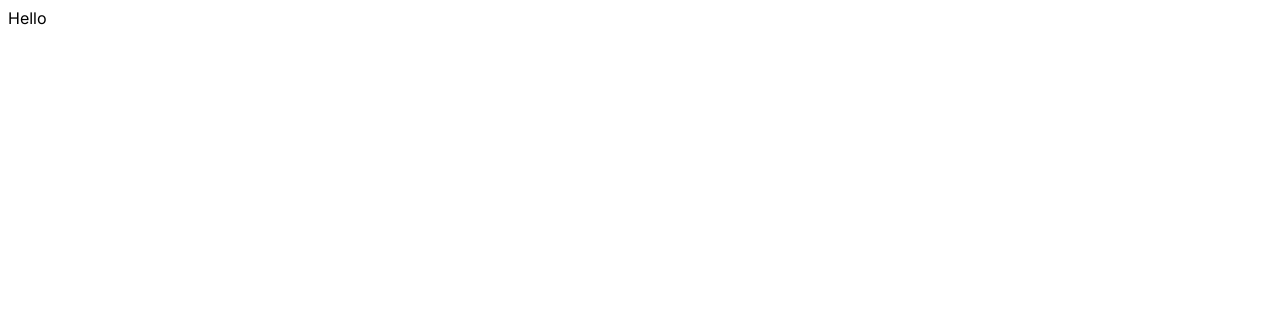
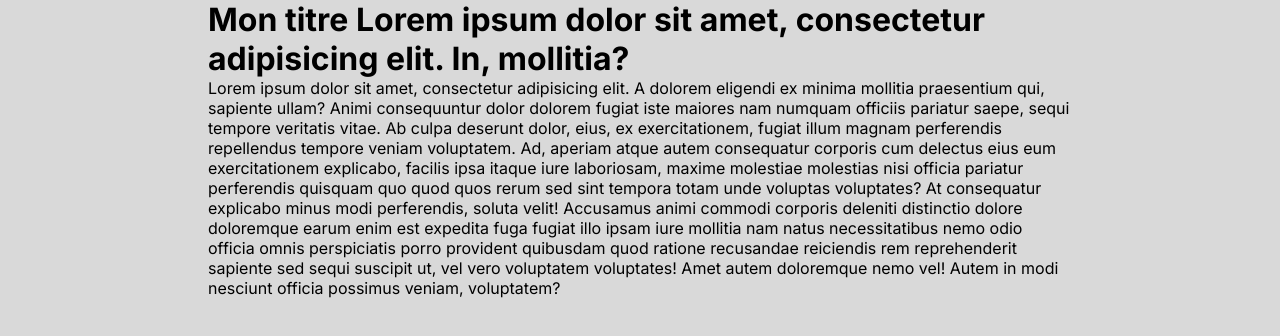
Before and after one commit to AdrienHq/react-blog, a Next.js app: page / in a window 1280 px wide. Shown: the top 336 px of the page. Built offline with nearby package versions, Linux system fonts and the light colour scheme.

Commit message:
feat: base layout

```diff
--- a/src/app/globals.css
+++ b/src/app/globals.css
@@ -0,0 +1,73 @@
+:root {
+    --bg: #D9D9D9;
+    --textcolor: black;
+    --softBg: white;
+    --softTextColor: grey;
+}
+
+* {
+    padding: 0;
+    margin: 0;
+    box-sizing: border-box;
+}
+
+body {
+    max-width: 100vw;
+    overflow-x: hidden;
+}
+
+a {
+    color: inherit;
+    text-decoration: none;
+}
+
+.container {
+    min-height: 100vh;
+    background-color: var(--bg);
+    color: var(--textcolor);
+}
+
+.wrapper {
+    max-width: 1536px;
+    margin-left: auto;
+    margin-right: auto;
+    padding-left: 80px;
+    padding-right: 80px;
+}
+
+@media screen and (max-width: 1536px)  {
+
+    .wrapper{
+        max-width: 1366px;
+    }
+}
+
+@media screen and (max-width: 1280px)  {
+
+    .wrapper{
+        max-width: 1024px;
+    }
+}
+
+@media screen and (max-width: 1024px)  {
+
+    .wrapper{
+        max-width: 768px;
+        padding-left: 40px;
+        padding-right: 40px;
+    }
+}
+
+@media screen and (max-width: 768px)  {
+
+    .wrapper{
+        max-width: 640px;
+    }
+}
+
+@media screen and (max-width: 640px)  {
+
+    .wrapper{
+        max-width: 475px;
+    }
+}
--- a/src/app/layout.js
+++ b/src/app/layout.js
@@ -1,17 +1,23 @@
 import './globals.css'
-import { Inter } from 'next/font/google'
+import {Inter} from 'next/font/google'
 
-const inter = Inter({ subsets: ['latin'] })
+const inter = Inter({subsets: ['latin']})
 
 export const metadata = {
     title: 'Blog App',
     description: 'The best blog app!',
 }
 
-export default function RootLayout({ children }) {
+export default function RootLayout({children}) {
     return (
         <html lang="en">
-      <body className={inter.className}>{children}</body>
+        <body className={inter.className}>
+        <div className="container">
+            <div className="wrapper">
+                {children}
+            </div>
+        </div>
+        </body>
         </html>
     )
 }
--- a/src/app/page.jsx
+++ b/src/app/page.jsx
@@ -1,5 +1,12 @@
 import styles from "./homepage.module.css";
+import Link from "next/link";
 
 export default function Home() {
-  return <div>Hello</div>;
+  return <div>
+    <Link href="/">
+      <h1>Mon titre Lorem ipsum dolor sit amet, consectetur adipisicing elit. In, mollitia?</h1>
+      Lorem ipsum dolor sit amet, consectetur adipisicing elit. A dolorem eligendi ex minima mollitia praesentium qui, sapiente ullam? Animi consequuntur dolor dolorem fugiat iste maiores nam numquam officiis pariatur saepe, sequi tempore veritatis vitae. Ab culpa deserunt dolor, eius, ex exercitationem, fugiat illum magnam perferendis repellendus tempore veniam voluptatem. Ad, aperiam atque autem consequatur corporis cum delectus eius eum exercitationem explicabo, facilis ipsa itaque iure laboriosam, maxime molestiae molestias nisi officia pariatur perferendis quisquam quo quod quos rerum sed sint tempora totam unde voluptas voluptates? At consequatur explicabo minus modi perferendis, soluta velit! Accusamus animi commodi corporis deleniti distinctio dolore doloremque earum enim est expedita fuga fugiat illo ipsam iure mollitia nam natus necessitatibus nemo odio officia omnis perspiciatis porro provident quibusdam quod ratione recusandae reiciendis rem reprehenderit sapiente sed sequi suscipit ut, vel vero voluptatem voluptates! Amet autem doloremque nemo vel! Autem in modi nesciunt officia possimus veniam, voluptatem?
+    </Link>
+  </div>;
+
 }
```
Lines whose indentation alone changed are shown as unchanged.
